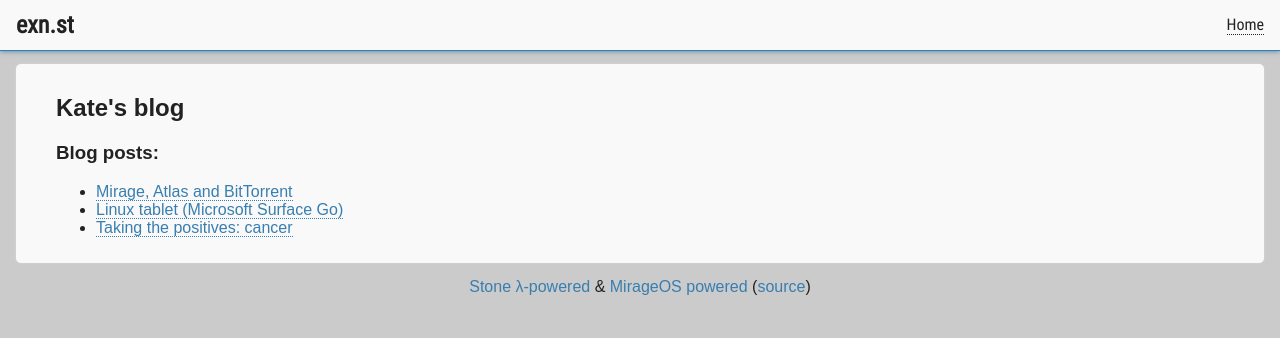
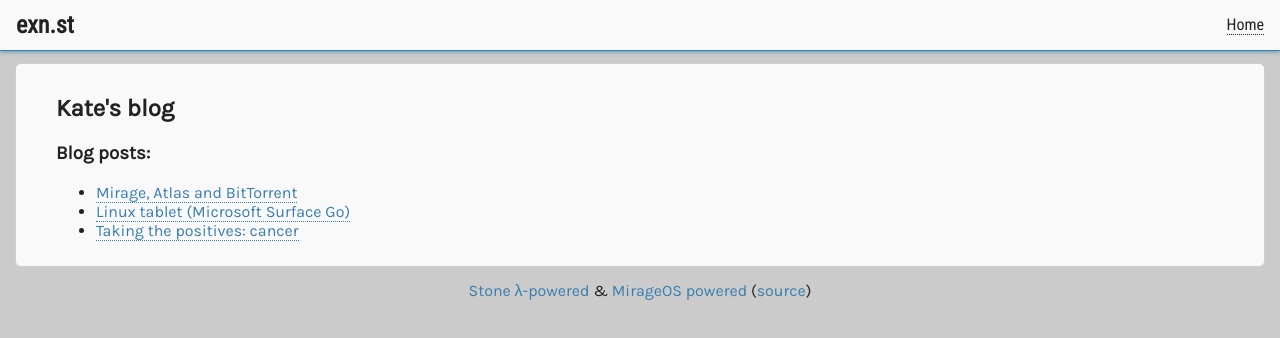
Before and after one commit to kit-ty-kate/exn.st, a plain HTML site: page index.html in a window 1280 px wide. Drawn offline with Linux system fonts and the light colour scheme; a web font is replaced by a local one.

Commit message:
Update the stylesheet from stone 0.6

```diff
--- a/static/style.css
+++ b/static/style.css
@@ -1,25 +1,9 @@
-/* Copyright (c) 2013 Théotime Guéneau
+/*
+  0. Do whatever you want with this file.
+*/
 
-Below are the MIT license terms and conditions.
-
-Permission is hereby granted, free of charge, to any person obtaining
-a copy of this software and associated documentation files (the
-"Software"), to deal in the Software without restriction, including
-without limitation the rights to use, copy, modify, merge, publish,
-distribute, sublicense, and/or sell copies of the Software, and to
-permit persons to whom the Software is furnished to do so, subject to
-the following conditions:
-
-The above copyright notice and this permission notice shall be
-included in all copies or substantial portions of the Software.
-
-THE SOFTWARE IS PROVIDED "AS IS", WITHOUT WARRANTY OF ANY KIND,
-EXPRESS OR IMPLIED, INCLUDING BUT NOT LIMITED TO THE WARRANTIES OF
-MERCHANTABILITY, FITNESS FOR A PARTICULAR PURPOSE AND
-NONINFRINGEMENT. IN NO EVENT SHALL THE AUTHORS OR COPYRIGHT HOLDERS BE
-LIABLE FOR ANY CLAIM, DAMAGES OR OTHER LIABILITY, WHETHER IN AN ACTION
-OF CONTRACT, TORT OR OTHERWISE, ARISING FROM, OUT OF OR IN CONNECTION
-WITH THE SOFTWARE OR THE USE OR OTHER DEALINGS IN THE SOFTWARE.  */
+/* Google fonts */
+@import url('https://fonts.googleapis.com/css2?family=Karla:wght@400&family=Roboto:wght@400&family=Roboto+Condensed:wght@400&display=swap');
 
 body{
 	margin: 0 auto;
@@ -135,30 +119,3 @@ p{
 h2 a, h3 a{
 	border: none;
 }
-
-
-
-/* Google fonts */
-@font-face {
-  font-family: 'Karla';
-  font-style: normal;
-  font-weight: 400;
-  src: local('Karla'), local('Karla-Regular'), url(http://themes.googleusercontent.com/static/fonts/karla/v2/azR40LUJrT4HaWK28zHmVA.woff) format('woff');
-}
-@font-face {
-  font-family: 'Roboto';
-  font-style: normal;
-  font-weight: 400;
-  src: local('Roboto Regular'), local('Roboto-Regular'), url(http://themes.googleusercontent.com/static/fonts/roboto/v7/2UX7WLTfW3W8TclTUvlFyQ.woff) format('woff');
-}
-@font-face {
-  font-family: 'Roboto Condensed';
-  font-style: normal;
-  font-weight: 400;
-  src: local('Roboto Condensed Regular'), local('RobotoCondensed-Regular'), url(http://themes.googleusercontent.com/static/fonts/robotocondensed/v7/Zd2E9abXLFGSr9G3YK2MsFzqCfRpIA3W6ypxnPISCPA.woff) format('woff');
-}
-
-
-font-family: 'Roboto Condensed', sans-serif;
-font-family: 'Roboto', sans-serif;
-font-family: 'Karla', sans-serif;
```
